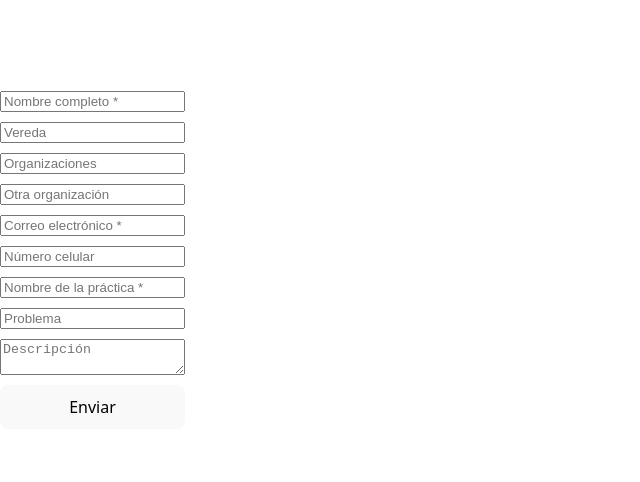
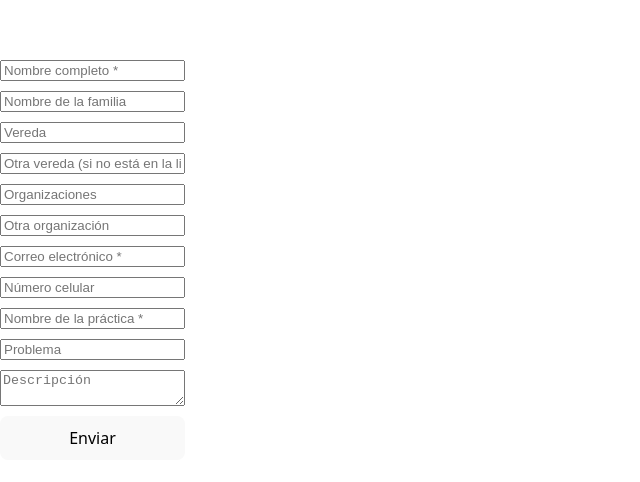
Before and after one commit to ACarolinaGonzalezA/medidasPreventivas, a React (Vite) app: page / in a window 1280 px wide. Shown: the part 140-622 px from the top of the page, without its empty margins (0-640 px from the left). Built offline with nearby package versions, Linux system fonts and the light colour scheme; no server answers.

Commit message:
ajuste BD

```diff
--- a/src/components/Desfile.jsx
+++ b/src/components/Desfile.jsx
@@ -30,7 +30,7 @@ function Desfile({ compromisos }) {
   <div className="absolute inset-0 flex items-center justify-center text-center px-4">
   <div className="w-[180px] h-[180px] flex flex-col justify-center items-center text-black text-center break-words px-2">
   <p className="text-[14px] font-bold leading-tight break-words word-break w-full">
-    {c.nombre_completo || "Anónimo"}
+    {c.familia || "Anónimo"}
   </p>
   <p className="text-[12px] leading-tight break-words word-break w-full mt-">
     {c.nombre_practica}
--- a/src/components/Formulario.jsx
+++ b/src/components/Formulario.jsx
@@ -3,7 +3,9 @@ import { useState } from "react";
 export default function Formulario({ onSubmitCompromiso }) {
   const [form, setForm] = useState({
     nombre_completo: "",
+    familia: "",
     vereda: "",
+    otra_vereda: "",
     organizaciones: "",
     otra_organizacion: "",
     correo_electronico: "",
@@ -23,6 +25,7 @@ export default function Formulario({ onSubmitCompromiso }) {
     // Validar campos obligatorios
     if (
       !form.nombre_completo ||
+      !form.familia ||
       !form.correo_electronico ||
       !form.nombre_practica
     ) {
@@ -56,9 +59,21 @@ export default function Formulario({ onSubmitCompromiso }) {
         required
       />
       <input
+        name="familia"
+        placeholder="Nombre de la familia"
+        value={form.familia}
+        onChange={handleChange}
+      />
+      <input
         name="vereda"
         placeholder="Vereda"
         value={form.vereda}
+        onChange={handleChange}
+      />
+      <input
+        name="otra_vereda"
+        placeholder="Otra vereda (si no está en la lista)"
+        value={form.otra_vereda}
         onChange={handleChange}
       />
       <input
```
